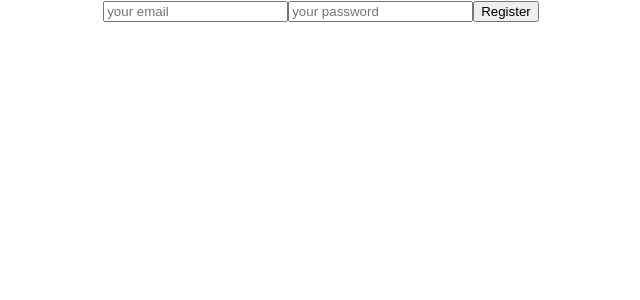
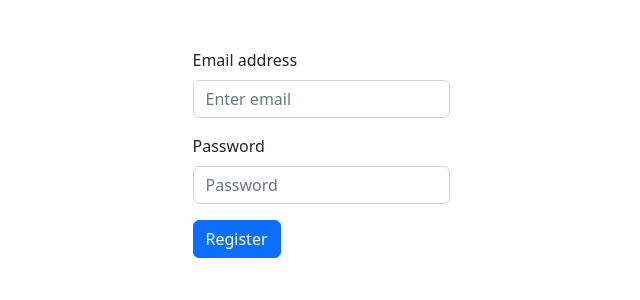
Before and after one commit to ahm-fahim/web2.0_auth_with_firebase, a React (Create React App) app in the folder 02_custom_email_auth/: page / in a window 1280 px wide. Shown: the top 300 px of the page, without its empty margins (319-959 px from the left). Built offline with nearby package versions, Linux system fonts and the light colour scheme.

Commit message:
react bootstrap form

```diff
--- a/02_custom_email_auth/package.json
+++ b/02_custom_email_auth/package.json
@@ -6,8 +6,10 @@
     "@testing-library/jest-dom": "^5.16.5",
     "@testing-library/react": "^13.4.0",
     "@testing-library/user-event": "^13.5.0",
+    "bootstrap": "^5.2.3",
     "firebase": "^9.16.0",
     "react": "^18.2.0",
+    "react-bootstrap": "^2.7.0",
     "react-dom": "^18.2.0",
     "react-scripts": "5.0.1",
     "web-vitals": "^2.1.4"
--- a/02_custom_email_auth/src/App.js
+++ b/02_custom_email_auth/src/App.js
@@ -1,27 +1,34 @@
 import "./App.css";
 import { getAuth } from "firebase/auth";
 import app from "./firebase/firebase.init";
+import {Form,Button }from "react-bootstrap";
+
 
 const auth = getAuth(app);
 
 function App() {
     const handleRegister = (event) => {
         event.preventDefault();
-      console.log(event.target.email.value);
+        console.log(event.target.email.value);
         console.log(event.target.password.value);
 
     };
     return (
-        <div className="App">
-            <form onSubmit={handleRegister}>
-                <input type="email" name="email" placeholder="your email" />
-                <input
-                    type="password"
-                    name="password"
-                    placeholder="your password"
-                />
-                <button type="submit">Register</button>
-            </form>
+        <div className="container d-flex justify-content-center mt-5">
+            <Form onSubmit={handleRegister}>
+                <Form.Group className="mb-3" controlId="formBasicEmail">
+                    <Form.Label>Email address</Form.Label>
+                    <Form.Control type="email" name="email" placeholder="Enter email" />
+                </Form.Group>
+
+                <Form.Group className="mb-3" controlId="formBasicPassword">
+                    <Form.Label>Password</Form.Label>
+                    <Form.Control type="password" name="password" placeholder="Password" />
+                </Form.Group>
+                <Button variant="primary" type="submit">
+                    Register
+                </Button>
+            </Form>
         </div>
     );
 }
--- a/02_custom_email_auth/src/index.js
+++ b/02_custom_email_auth/src/index.js
@@ -3,6 +3,8 @@ import ReactDOM from 'react-dom/client';
 import './index.css';
 import App from './App';
 import reportWebVitals from './reportWebVitals';
+import "bootstrap/dist/css/bootstrap.min.css";
+
 
 const root = ReactDOM.createRoot(document.getElementById('root'));
 root.render(
```
Also changed, not shown: 1 other file (tests, documents, lock files or other folders).
